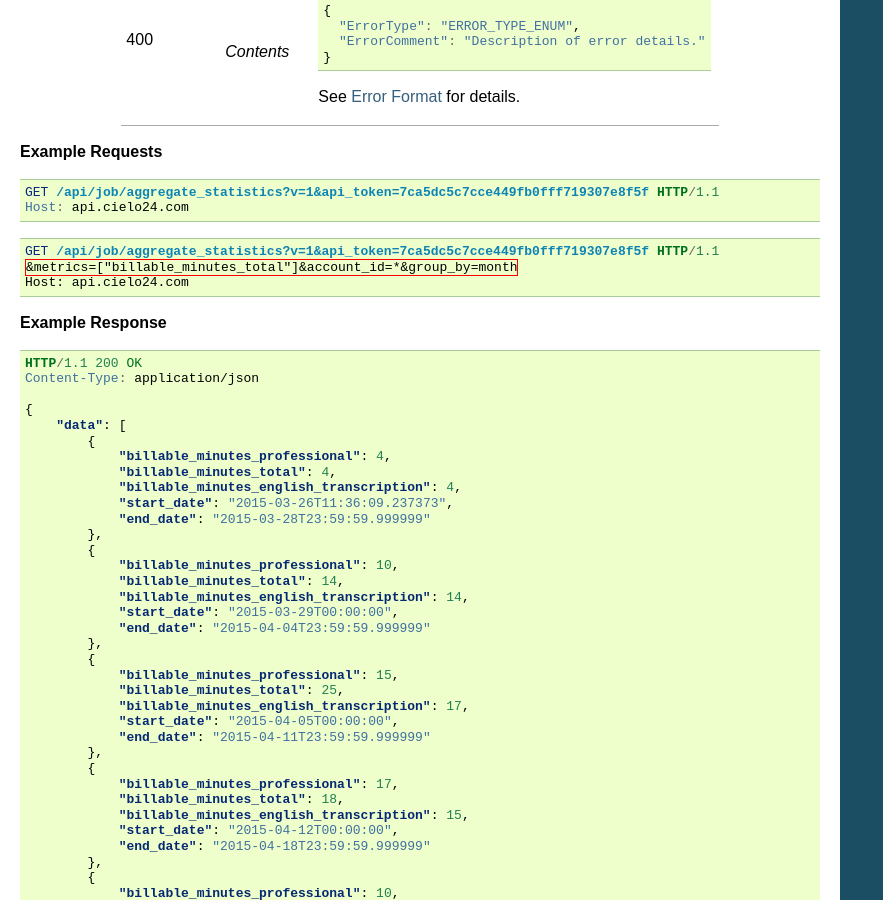
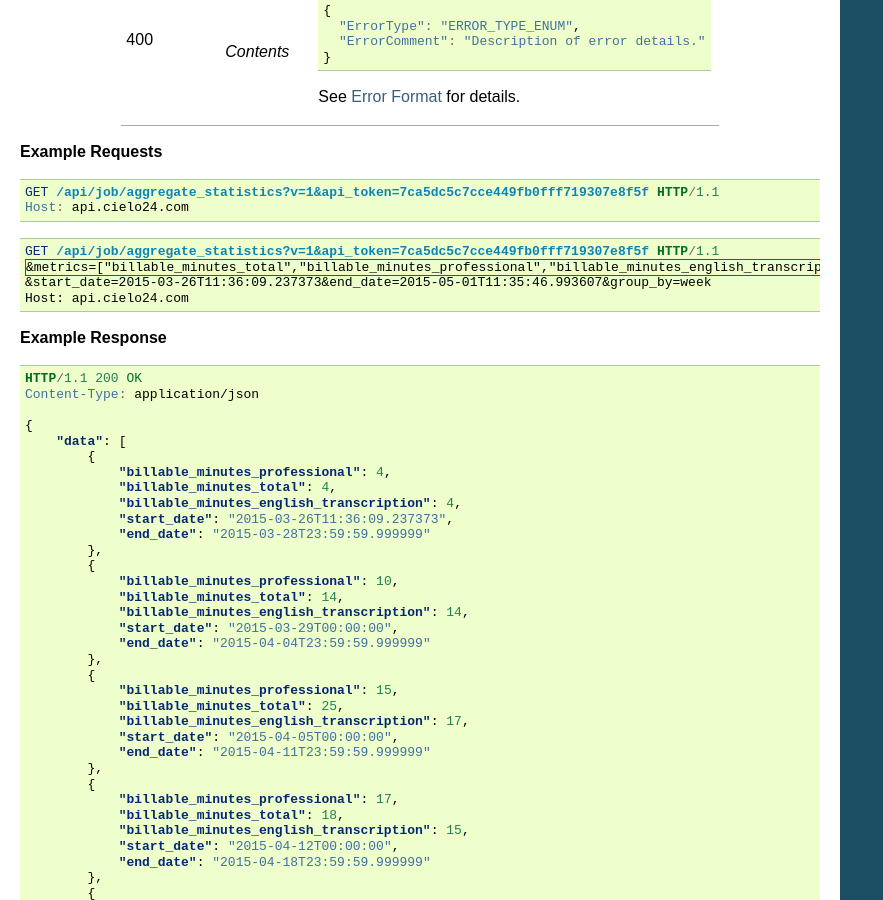
Before and after one commit to cielo24/Docs, a Sphinx documentation site: the page built from api/source/job_control/aggregate_statistics.rst, in a window 1280 px wide and 900 px high, scrolled down 1499 px. Shown: the whole window, without its empty margins (0-883 px from the left). Built offline with Sphinx 7.4.7, drawn with Linux system fonts in a browser that asks for light colours.

Commit message:
CLC-772: sample request matches sample response

```diff
--- a/api/source/job_control/aggregate_statistics.rst
+++ b/api/source/job_control/aggregate_statistics.rst
@@ -141,7 +141,8 @@ grouped by week or month and filtered by a time range.
 .. sourcecode:: http
 
     GET /api/job/aggregate_statistics?v=1&api_token=7ca5dc5c7cce449fb0fff719307e8f5f HTTP/1.1
-    &metrics=["billable_minutes_total"]&account_id=*&group_by=month
+    &metrics=["billable_minutes_total","billable_minutes_professional","billable_minutes_english_transcription"]
+    &start_date=2015-03-26T11:36:09.237373&end_date=2015-05-01T11:35:46.993607&group_by=week
     Host: api.cielo24.com
 
 **Example Response**
```
